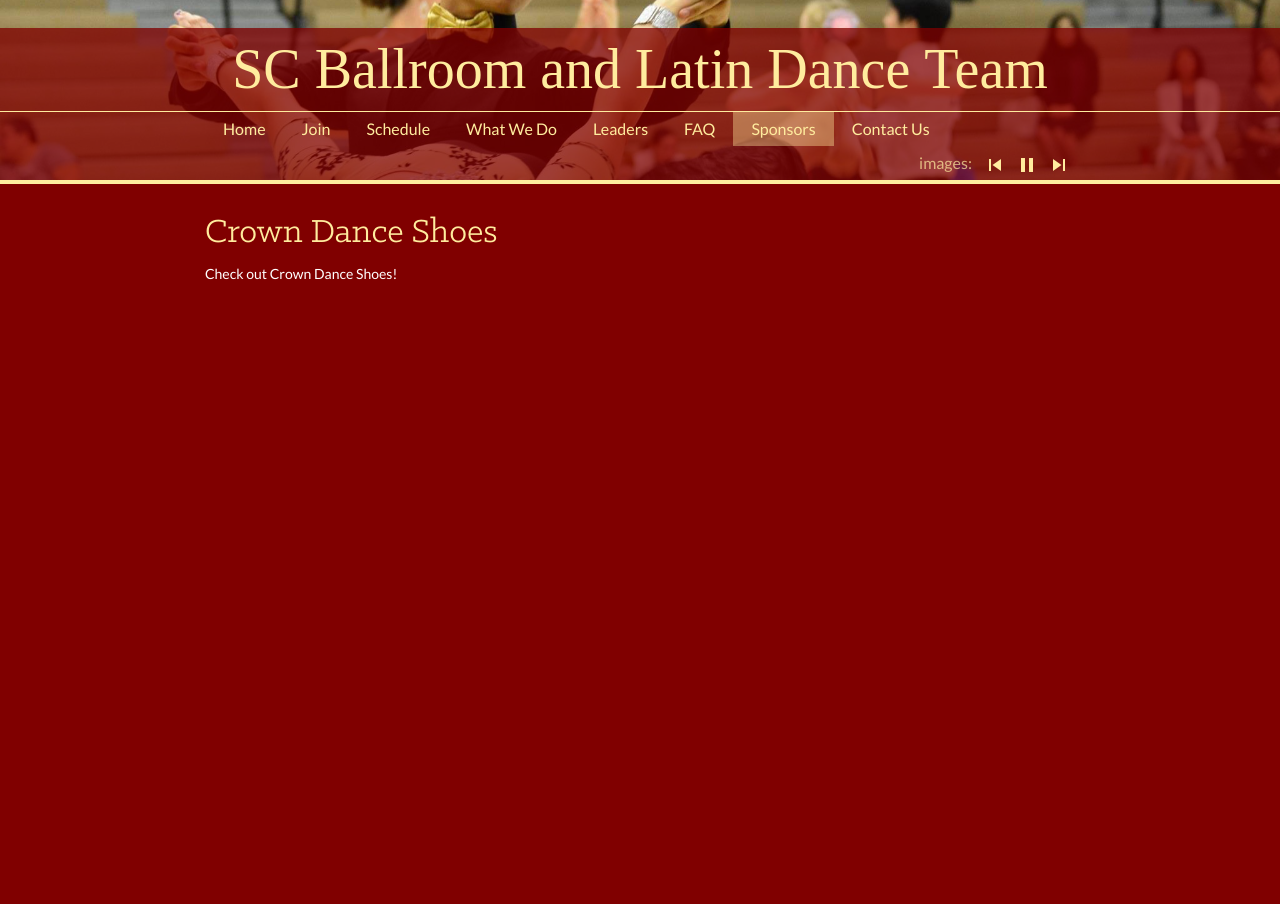
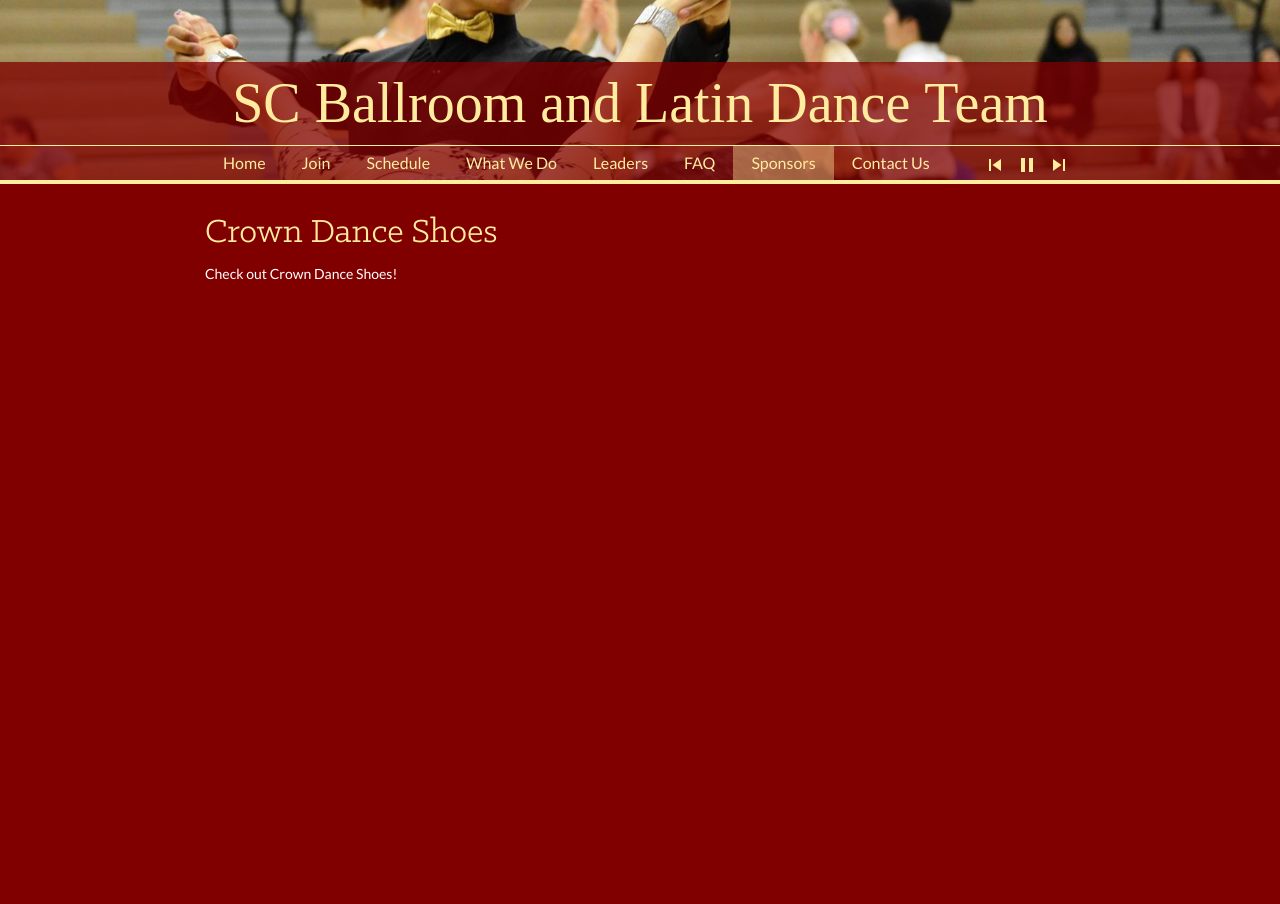
Before and after one commit to uscballroom/uscballroom.github.io, a Jekyll site: the page built from _pages/sponsors.html, in a window 1280 px wide. Built offline with Jekyll 4.4.1, drawn with Linux system fonts in a browser that asks for light colours; some web fonts are replaced.

Commit message:
removed images prompt

```diff
--- a/_layouts/normal.html
+++ b/_layouts/normal.html
@@ -91,7 +91,7 @@
             <div class="Navigation">
               <!-- Don't touch the following line; instead edit _data/page_order.yaml -->
               <div class="Navigation_pages">{% for page_id in site.data.page_order %}{% assign page_url = page_id | prepend:"/" | append:"/" %}{% assign p = site.pages | where:"url", page_url | first %}<a class="{% if p.url == page.url %}Navigation_currentPage{% endif %}" href="{{p.url}}">{{p.title}}</a>{% cycle '', '', '', '</div><div class="Navigation_pages">' %}{% endfor %}</div>
-              <div class="Navigation_controls"><span class="Navigation_imagesLabel">images:&nbsp;</span><a id="Navigation_controls_prev"><i class="material-icons">&#xE045;</i></a><a id="Navigation_controls_pause"><i id="Navigation_controls_pause_icon" class="material-icons">&#xE034;</i></a><a id="Navigation_controls_next"><i class="material-icons">&#xE044;</i></a></div>
+              <div class="Navigation_controls"><span class="Navigation_imagesLabel"></span><a id="Navigation_controls_prev"><i class="material-icons">&#xE045;</i></a><a id="Navigation_controls_pause"><i id="Navigation_controls_pause_icon" class="material-icons">&#xE034;</i></a><a id="Navigation_controls_next"><i class="material-icons">&#xE044;</i></a></div>
             </div>
           </div>
         </div>
```
